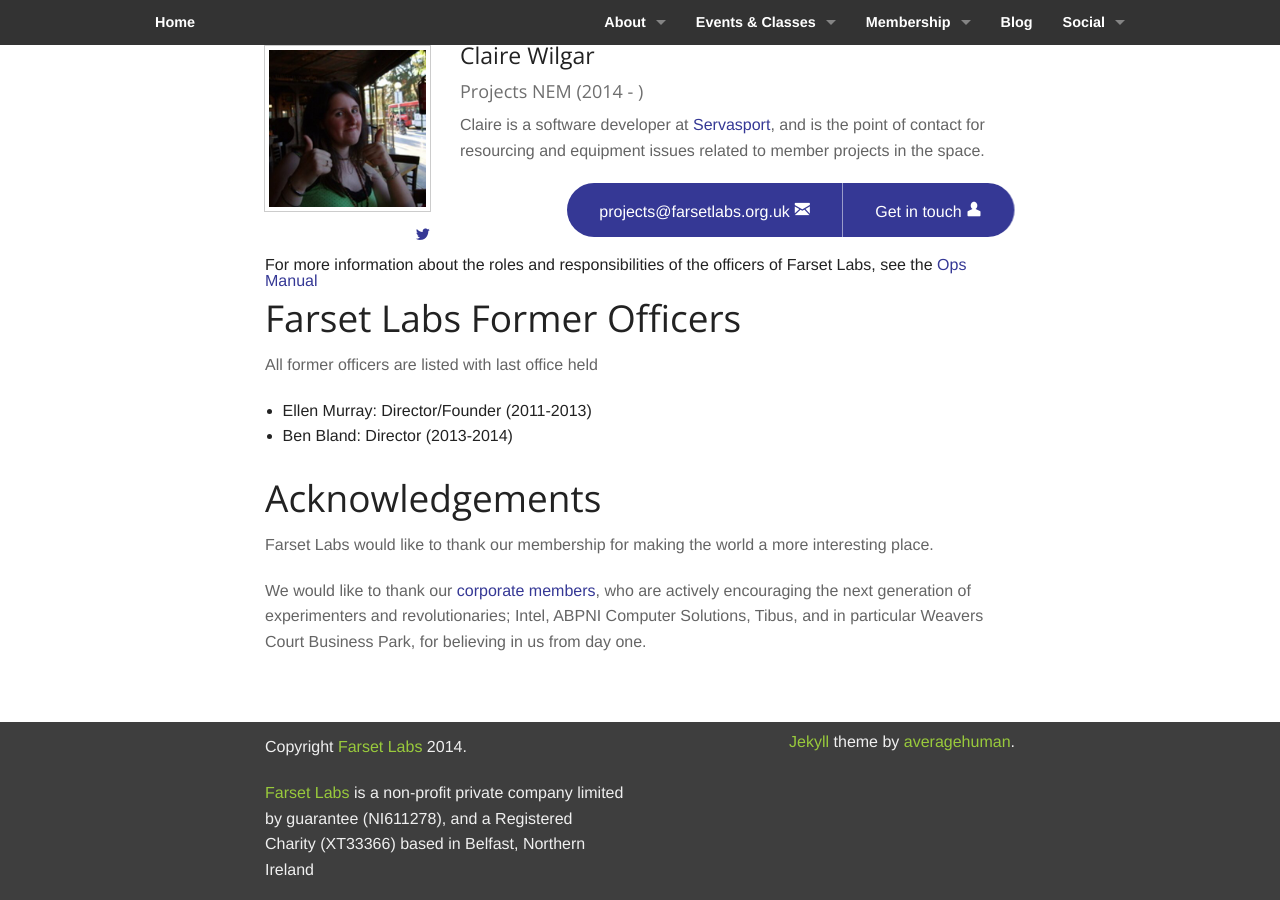
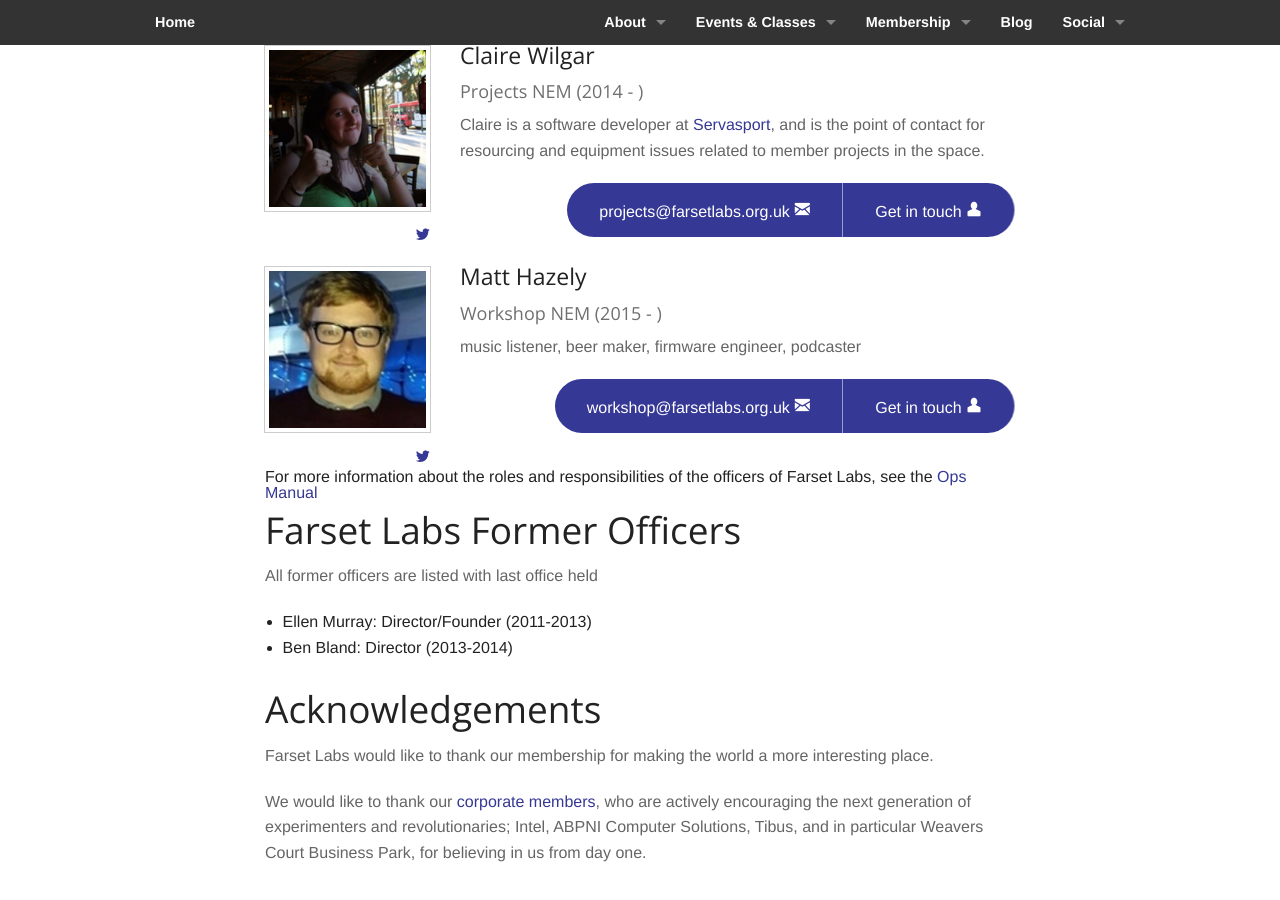
Before and after one commit to FarsetLabs/farsetlabs.github.io, a Jekyll site: the page built from about/index.html, in a window 1280 px wide and 900 px high, scrolled down 2756 px. Built offline with Jekyll 4.4.1, drawn with Linux system fonts in a browser that asks for light colours.

Commit message:
fix to AD-100

```diff
--- a/_config.yml
+++ b/_config.yml
@@ -97,6 +97,15 @@ officers:
     website: "http://blitter.co.uk"
     linkedin: "glennrdavidson"
 
+  - name: Matt Hazely
+    username: hazley
+    year: 2015 -
+    title: "Workshop NEM"
+    email: "workshop@farsetlabs.org.uk"
+    discourse: "matthazley"
+    blurb: "music listener, beer maker, firmware engineer, podcaster"
+    twitter: "matthazley"
+
   - name: Rachel Gregg
     username: gregg
     year: 2014 -
```
Also changed, not shown: assets/img/profiles/hazley.jpg (added).
